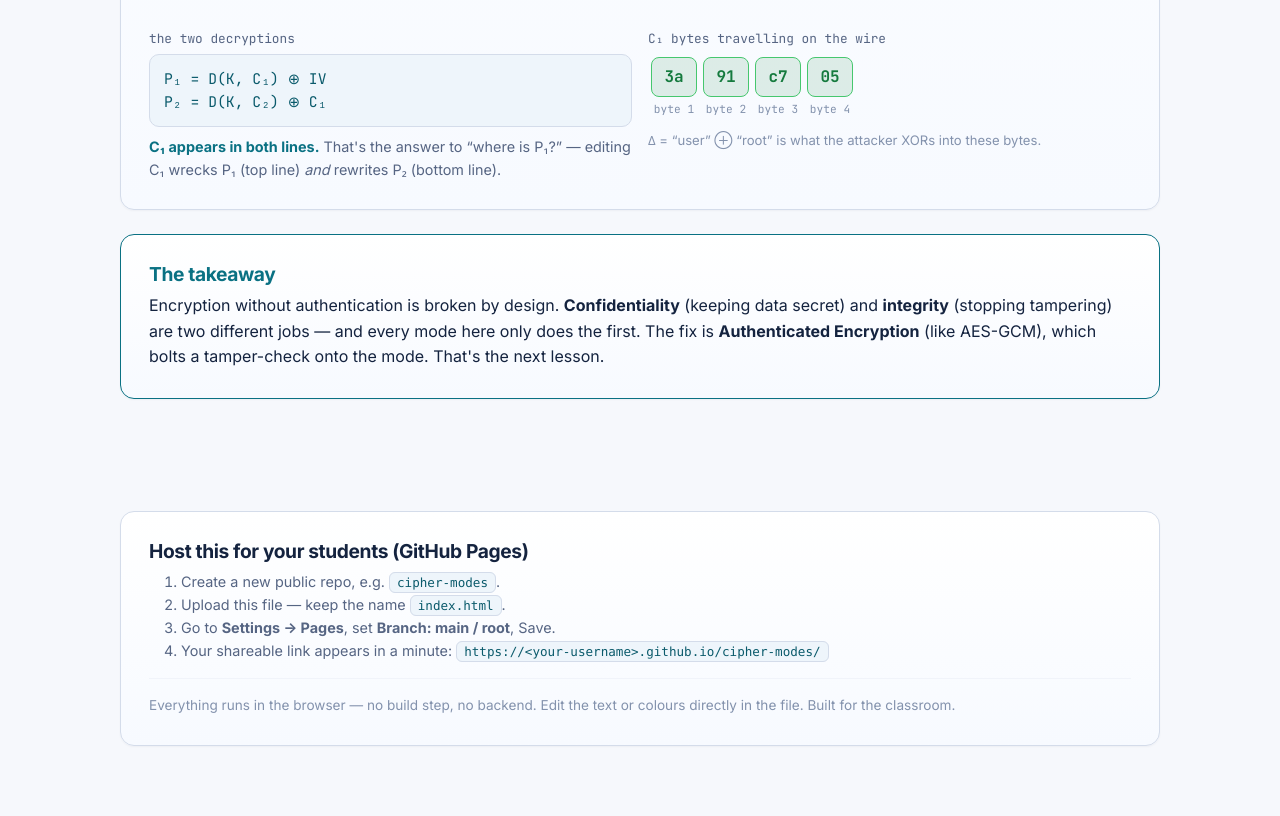
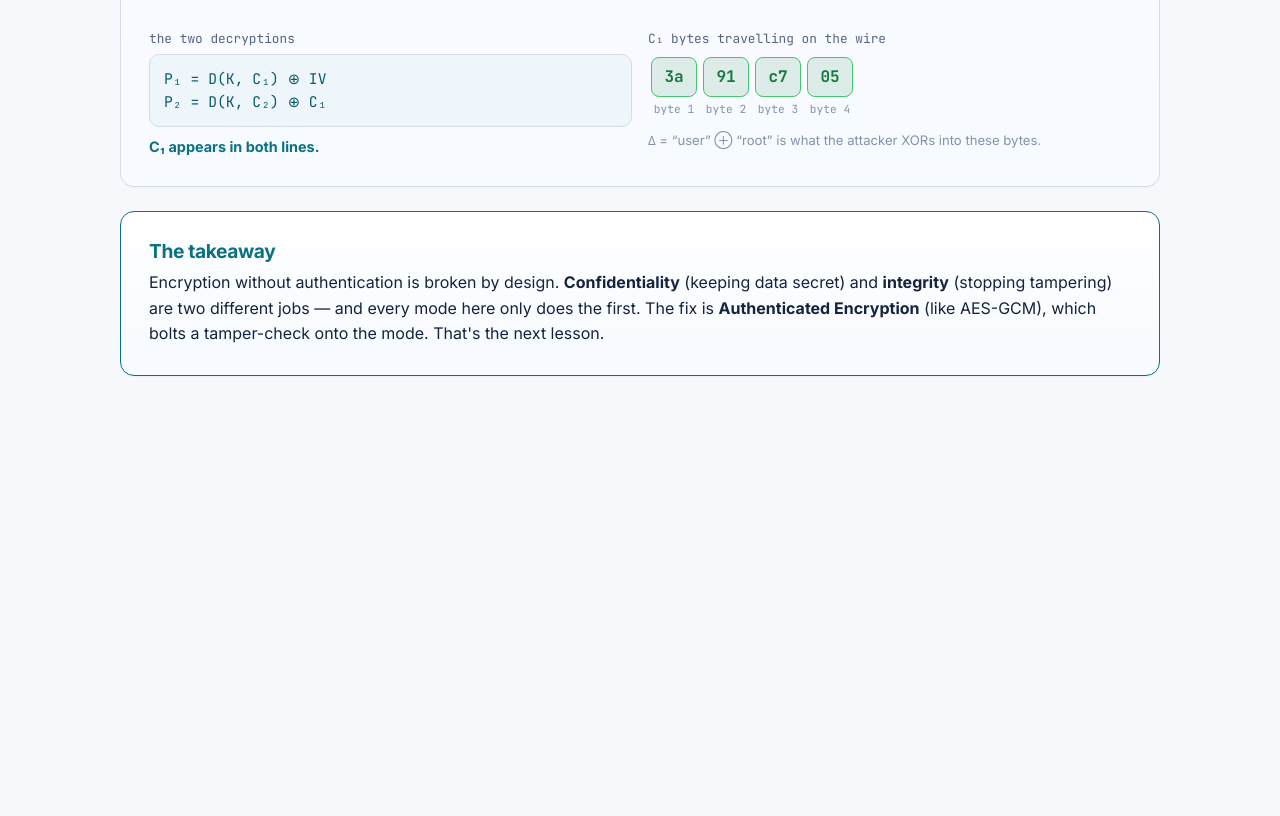
Before and after one commit to AbrarTunio/modes_of_operation, a plain HTML site: page index.html in a window 1280 px wide. Shown: the part 5496-6312 px from the top of the page. After the commit the page ends 5936 px from the top, so only its background shows below. Drawn offline with nearby package versions, Linux system fonts and the light colour scheme.

Commit message:
Remove footer with GitHub Pages hosting instructions
Removed footer section with instructions for hosting on GitHub Pages.

```diff
--- a/index.html
+++ b/index.html
@@ -441,7 +441,7 @@
       <div class="col-lg-6">
         <div class="mono mb-1" style="color:var(--muted);font-size:.8rem">the two decryptions</div>
         <div class="formula">P₁ = D(K, C₁) ⊕ IV<br>P₂ = D(K, C₂) ⊕ C₁</div>
-        <p class="mt-2 mb-0" style="color:var(--muted);font-size:.9rem"><span style="color:var(--cipher-d);font-weight:700">C₁ appears in both lines.</span> That's the answer to “where is P₁?” — editing C₁ wrecks P₁ (top line) <i>and</i> rewrites P₂ (bottom line).</p>
+        <p class="mt-2 mb-0" style="color:var(--muted);font-size:.9rem"><span style="color:var(--cipher-d);font-weight:700">C₁ appears in both lines.</span> </p>
       </div>
       <div class="col-lg-6">
         <div class="mono mb-1" style="color:var(--muted);font-size:.8rem">C₁ bytes travelling on the wire</div>
@@ -458,19 +458,7 @@
 </div></section>
 
 <!-- ============ FOOTER ============ -->
-<footer style="padding:48px 0 70px"><div class="wrap footer">
-  <div class="card-soft pad">
-    <h3 class="mb-2" style="color:var(--text)">Host this for your students (GitHub Pages)</h3>
-    <ol class="mb-0">
-      <li>Create a new public repo, e.g. <code>cipher-modes</code>.</li>
-      <li>Upload this file — keep the name <code>index.html</code>.</li>
-      <li>Go to <b>Settings → Pages</b>, set <b>Branch: main / root</b>, Save.</li>
-      <li>Your shareable link appears in a minute: <code>https://&lt;your-username&gt;.github.io/cipher-modes/</code></li>
-    </ol>
-    <hr style="border-color:var(--border)">
-    <p class="mb-0" style="color:var(--muted-2);font-size:.85rem">Everything runs in the browser — no build step, no backend. Edit the text or colours directly in the file. Built for the classroom.</p>
-  </div>
-</div></footer>
+
 
 <!-- Bootstrap bundle (tabs/pills) -->
 <script src="https://cdn.jsdelivr.net/npm/bootstrap@5.3.3/dist/js/bootstrap.bundle.min.js"></script>
```
